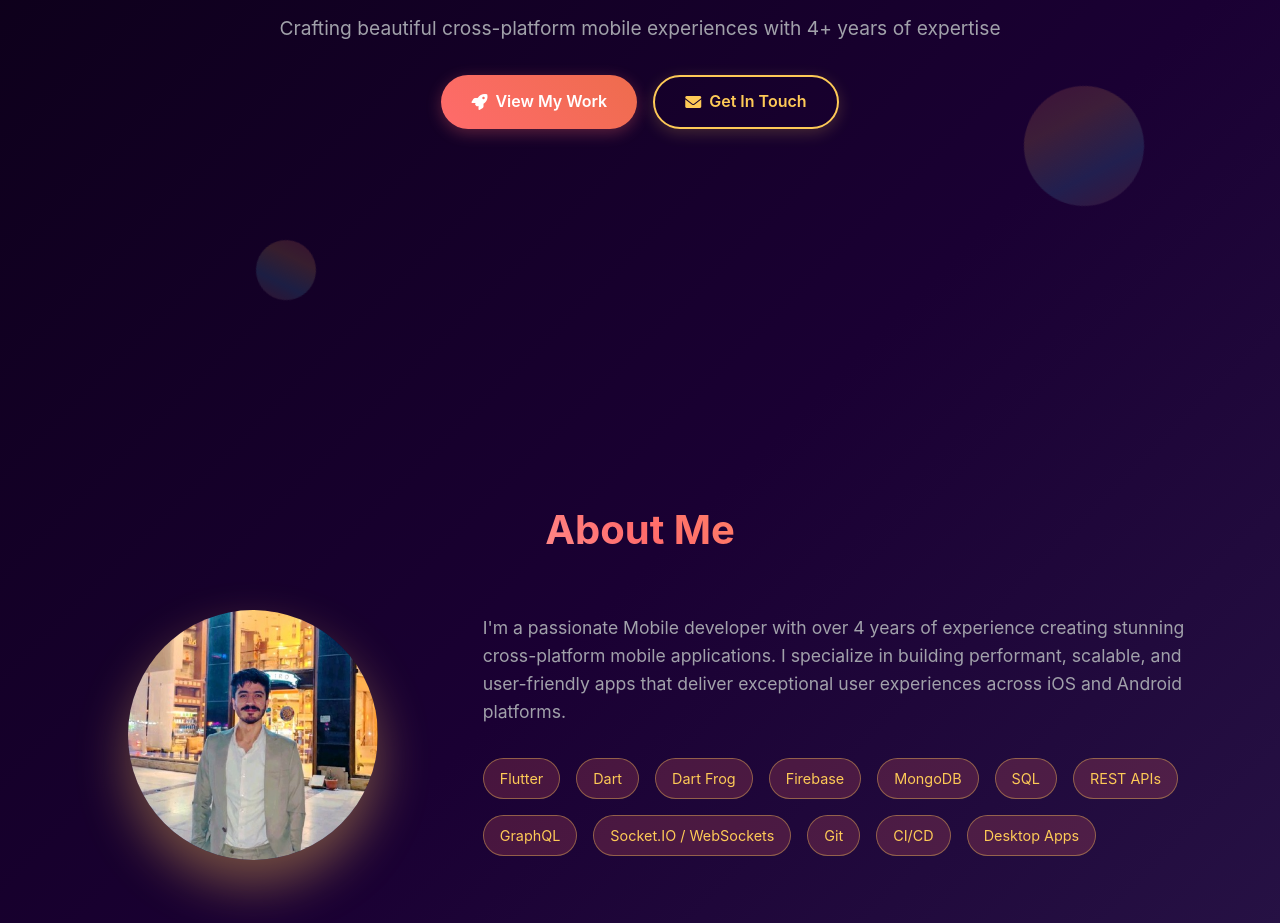
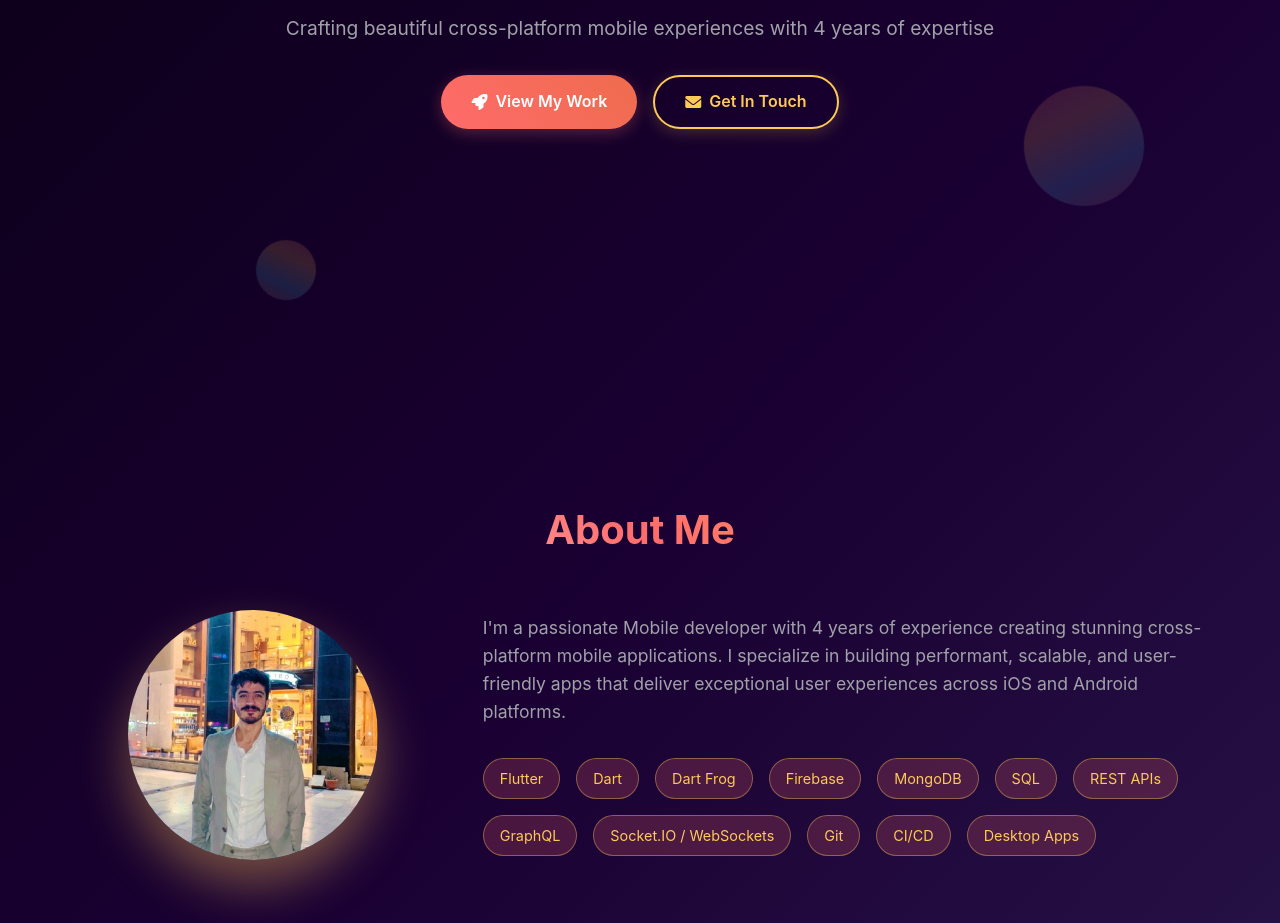
Before and after one commit to NehruJr/portfolio, a plain HTML site: page index.html in a window 1280 px wide. Shown: the part 382-1305 px from the top of the page. Drawn offline with Linux system fonts and the light colour scheme.

Commit message:
Update index.html

```diff
--- a/index.html
+++ b/index.html
@@ -657,7 +657,7 @@
       <div class="hero-content">
         <h1>Mobile Developer</h1>
         <p>
-          Crafting beautiful cross-platform mobile experiences with 4+ years of
+          Crafting beautiful cross-platform mobile experiences with 4 years of
           expertise
         </p>
         <div class="cta-buttons">
@@ -684,7 +684,7 @@
         </div>
         <div class="about-text">
           <p>
-            I'm a passionate Mobile developer with over 4 years of experience
+            I'm a passionate Mobile developer with 4 years of experience
             creating stunning cross-platform mobile applications. I specialize
             in building performant, scalable, and user-friendly apps that
             deliver exceptional user experiences across iOS and Android
```
